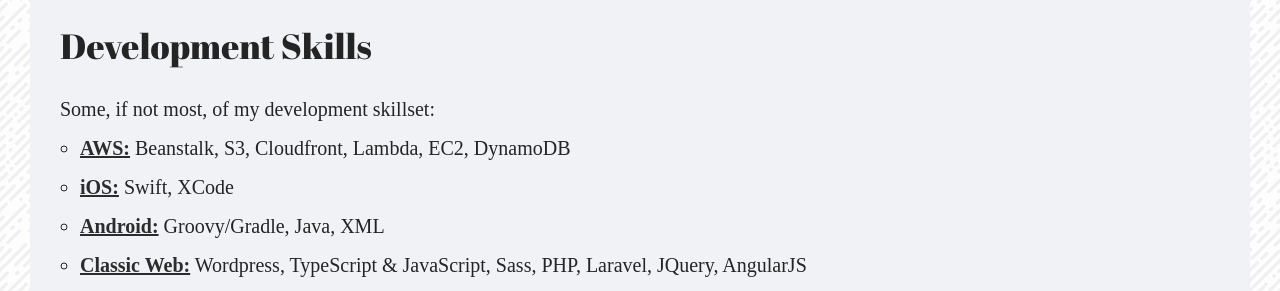
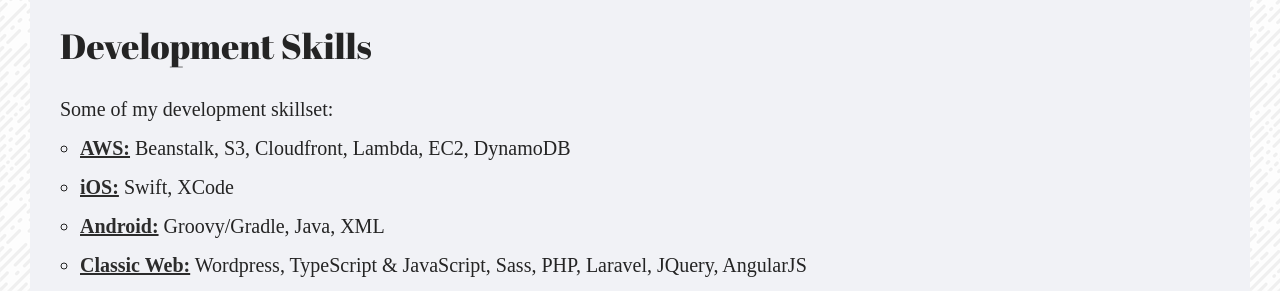
Before and after one commit to ghostops/ghostops.github.io, a Jekyll site: the page built from index.html, in a window 1280 px wide. Shown: the part 1310-1601 px from the top of the page. Built offline with Jekyll 4.4.1, drawn with Linux system fonts in a browser that asks for light colours.

Commit message:
Update index.html

```diff
--- a/index.html
+++ b/index.html
@@ -52,7 +52,7 @@
 		<h2>Development Skills</h2>
 
 		<p>
-			Some, if not most, of my development skillset:
+			Some of my development skillset:
 		</p>
 
 		<ul class="skillList">
```
